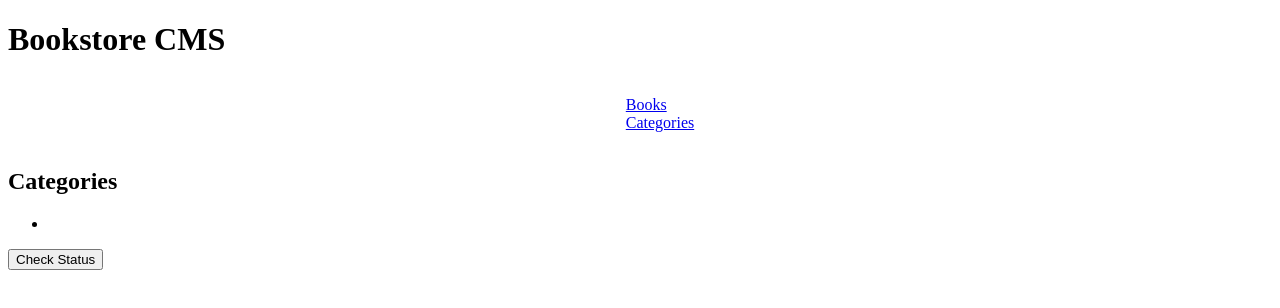
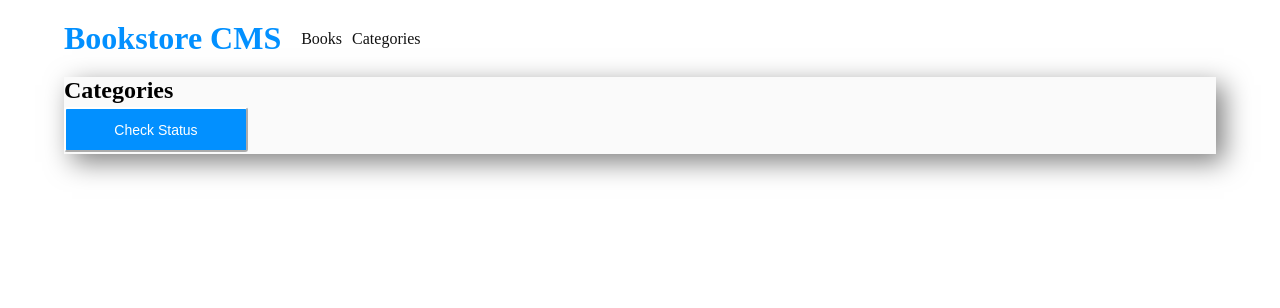
Before and after one commit to franclobo/Bookstore, a React (Create React App) app: page /categories in a window 1280 px wide. Shown: the top 308 px of the page. Built offline with nearby package versions, Linux system fonts and the light colour scheme.

Commit message:
Edit styles.

```diff
--- a/src/App.js
+++ b/src/App.js
@@ -5,7 +5,6 @@ import {
 } from 'react-router-dom';
 import { Provider } from 'react-redux';
 import Header from './components/Header';
-import Navbar from './components/Navbar';
 import Book from './components/Book';
 import Categories from './components/Categories';
 import generateStore from './redux/configureStore';
@@ -15,7 +14,6 @@ function App() {
   return (
     <Provider store={store}>
       <Header className="header" />
-      <Navbar />
       <Routes>
         <Route
           path="/"
--- a/src/components/Book.js
+++ b/src/components/Book.js
@@ -12,7 +12,8 @@ function Book() {
     dispatch(loadBooks());
   }, []);
   return (
-    <div>
+    <>
+      <div className="container">
         {listBooks.map((book) => (
           <SingleBook
             key={book.item_id}
@@ -22,8 +23,12 @@ function Book() {
             category={book.category}
           />
         ))}
+      </div>
+      <div className="form">
+        <h2 className="form-title">ADD NEW BOOK</h2>
         <InputBook />
       </div>
+    </>
   );
 }
 
--- a/src/components/Categories.js
+++ b/src/components/Categories.js
@@ -7,13 +7,15 @@ function Categories() {
   const listCategories = useSelector((store) => store.categories);
   return (
     <>
+      <div className="category">
         <h2>Categories</h2>
-      <ul>
+        <ul className="list-categories">
           <li>{listCategories}</li>
         </ul>
         <button type="button" className="input-submit" onClick={() => dispatch(checkStatus())}>
           Check Status
         </button>
+      </div>
     </>
   );
 }
--- a/src/components/Form.js
+++ b/src/components/Form.js
@@ -46,13 +46,13 @@ function InputBook() {
         name="author"
         onChange={onChange}
       />
-      <select name="category" className="inputs" required onChange={onChange}>
+      <select name="category" className="categories" required onChange={onChange}>
         <option value="" defaultValue>Category</option>
         <option value="Action">Action</option>
         <option value="Science Fiction">Science Fiction</option>
         <option value="Economy">Economy</option>
       </select>
-      <button type="submit">Add Book</button>
+      <button type="submit" className="addBtn">ADD BOOK</button>
     </form>
   );
 }
--- a/src/components/Header.js
+++ b/src/components/Header.js
@@ -1,8 +1,12 @@
 import React from 'react';
+import Navbar from './Navbar';
 
 function Header() {
   return (
-    <header><h1>Bookstore CMS</h1></header>
+    <header>
+      <h1>Bookstore CMS</h1>
+      <Navbar />
+    </header>
   );
 }
 
--- a/src/components/Navbar.js
+++ b/src/components/Navbar.js
@@ -16,15 +16,11 @@ function Navbar() {
   ];
   return (
     <nav className="navBar">
-      <ul className="menuNav">
-        {links.map((link) => (
-          <li key={link.id}>
-            <NavLink to={link.path}>
-              {link.text}
-            </NavLink>
-          </li>
-        ))}
-      </ul>
+      {links.map((link) => (
+        <NavLink key={link.id} className="link" to={link.path}>
+          {link.text}
+        </NavLink>
+      ))}
     </nav>
   );
 }
--- a/src/components/SingleBook.js
+++ b/src/components/SingleBook.js
@@ -10,13 +10,17 @@ function SingleBook(props) {
   const dispatch = useDispatch();
 
   return (
-    <div>
-      <ul>
-        <li className="category">{category}</li>
-        <li className="title">{title}</li>
-        <li className="author">{author}</li>
+    <div className="single-book">
+      <ul className="book-data">
+        <li className="book-category">{category}</li>
+        <li className="book-title">{title}</li>
+        <li className="book-author">{author}</li>
       </ul>
-      <button className="removeBtn" type="button" onClick={() => dispatch(removeBook(id))}>Remove</button>
+      <div className="button-book">
+        <button type="button" className="commentBtn">Comments</button>
+        <button className="removeBtn" type="button" onClick={() => dispatch(removeBook(id))}>Remove</button>
+        <button type="button" className="editBtn">Edit</button>
+      </div>
     </div>
   );
 }
--- a/src/index.css
+++ b/src/index.css
@@ -1,26 +1,162 @@
+*,
+*::before,
+*::after {
+  margin: 0;
+  padding: 0;
+  box-sizing: border-box;
+}
+
 :root {
   --title: #0290ff;
   --link: #121212;
+  --panel: #fafafa;
 }
 
-.header {
+.single-book,
+.category {
+  background: var(--panel);
+  margin: 20px 5%;
+  box-shadow: 8px 8px 25px 0 rgba(0, 0, 0, 0.5);
+}
+
+.book-category {
+  margin: 0 2.438rem 0 0;
+  opacity: 0.5;
+  font-size: 0.875rem;
+  font-weight: bold;
+  font-stretch: normal;
+  font-style: normal;
+  line-height: normal;
+  letter-spacing: normal;
+  color: #121212
+}
+
+.book-title {
+  margin: 0.188rem 20.188rem 0 0;
+  font-size: 1.375rem;
+  font-weight: bold;
+  font-stretch: normal;
+  font-style: normal;
+  line-height: normal;
+  letter-spacing: -0.2px;
+  color: #121212;
+}
+
+.book-author {
+  margin: 0.25rem 0 0;
+  font-size: 0.875rem;
+  font-weight: 300;
+  font-stretch: normal;
+  font-style: normal;
+  line-height: normal;
+  letter-spacing: normal;
+  color: #4386bf;
+}
+
+.book-data {
   display: flex;
-  justify-content: center;
+  flex-direction: column;
+  justify-content: space-between;
+  padding: 20px;
+  list-style-type: none;
+}
+
+header {
+  display: flex;
+  justify-content: flex-start;
   align-items: center;
+  gap: 20px;
   color: var(--title);
+  margin: 20px 5%;
 }
 
 .navBar {
-  display: flex;
-  justify-content: center;
+  display: grid;
+  grid-template-columns: repeat(2, auto);
+  gap: 10px;
   align-items: center;
 }
 
-.menuNav {
+.link,
+.list-categories {
   text-decoration: none;
   list-style-type: none;
+  color: var(--link);
 }
 
-.menuNav li {
-  color: var(--link);
+.form {
+  display: flex;
+  flex-direction: column;
+  align-items: center;
+  justify-content: center;
+  margin-top: 20px;
 }
+
+.form-title {
+  align-self: flex-start;
+  margin: 20px 5%;
+}
+
+.form-book {
+  display: flex;
+  justify-content: flex-start;
+  align-items: center;
+  gap: 25px;
+}
+
+.input-title,
+.input-author {
+  width: 21rem;
+  height: 2.813rem;
+  border-radius: 4px;
+  border: solid 1px #e8e8e8;
+  background-color: #fff;
+  padding: 10px;
+}
+
+.categories {
+  width: 10.5rem;
+  height: 2.813rem;
+  border-radius: 4px;
+  border: solid 1px #e8e8e8;
+  background-color: #fff;
+}
+
+.button-book {
+  display: grid;
+  grid-template-columns: repeat(3, 80px);
+  gap: 10px;
+  padding: 10px 0;
+}
+
+.removeBtn,
+.commentBtn,
+.editBtn {
+  font-size: 0.875rem;
+  font-weight: 300;
+  font-stretch: normal;
+  font-style: normal;
+  line-height: normal;
+  letter-spacing: normal;
+  color: #4386bf;
+  border: none;
+  background: none;
+  cursor: pointer;
+}
+
+.addBtn,
+.input-submit {
+  width: 11.5rem;
+  height: 2.813rem;
+  margin: 0.188rem 0.938rem 0.125rem 0;
+  font-size: 0.875rem;
+  font-weight: 300;
+  font-stretch: normal;
+  font-style: normal;
+  line-height: normal;
+  letter-spacing: normal;
+  color: #fff;
+  border-color: #fff;
+  border-radius: 3px;
+  background-color: #0290ff;
+}
```
Lines whose indentation alone changed are shown as unchanged.
